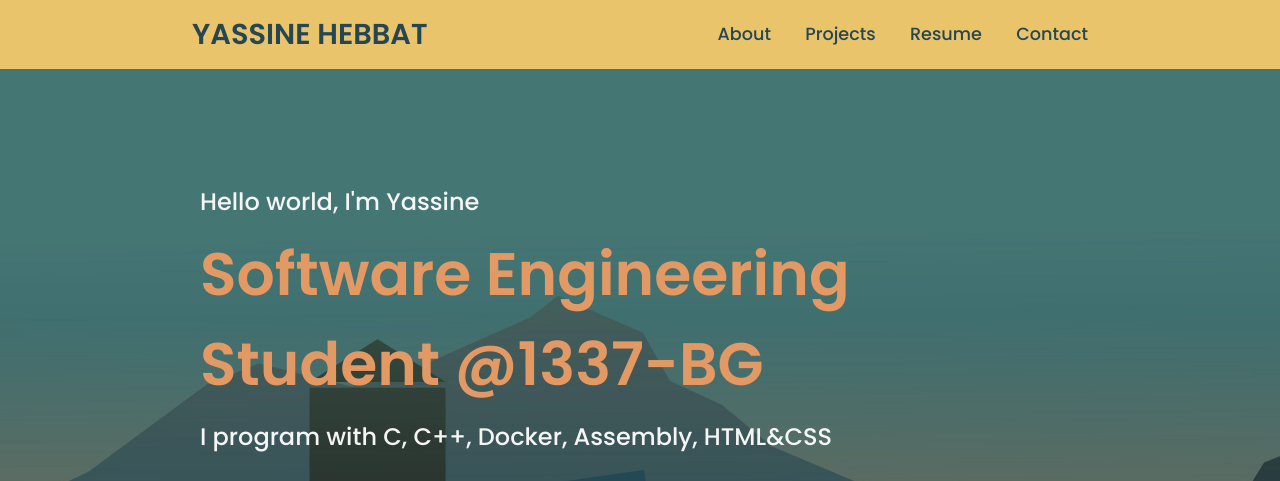
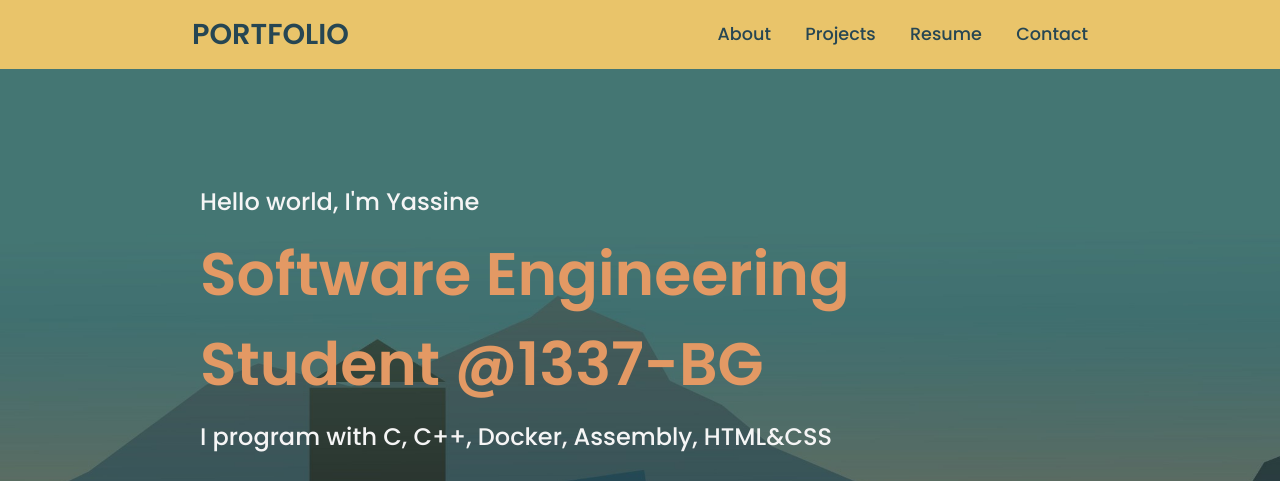
Before and after one commit to yhebbat/yhebbat.github.io, a plain HTML site: page index.html in a window 1280 px wide. Shown: the top 481 px of the page. Drawn offline with Linux system fonts and the light colour scheme.

Commit message:
Update index.html

```diff
--- a/index.html
+++ b/index.html
@@ -15,7 +15,7 @@
 </head>
 <body>
     <header>
-        <a href="#" class="logo">yassine hebbat</a>
+        <a href="#" class="logo">Portfolio</a>
         <nav class="navigation">
             <a href="#main">About</a>
             <a href="#projects">Projects</a>
```
